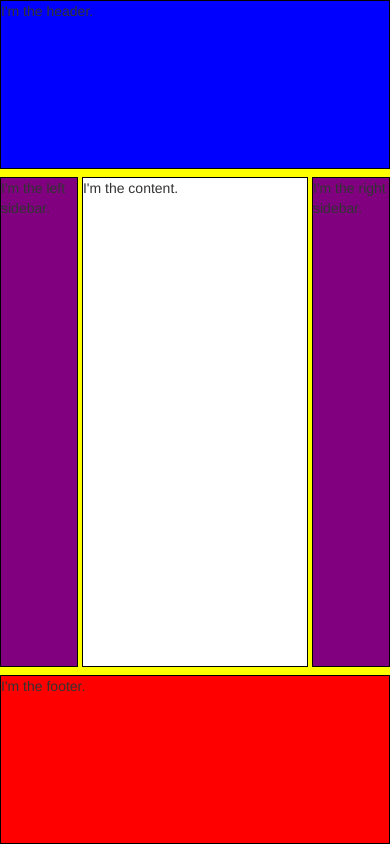
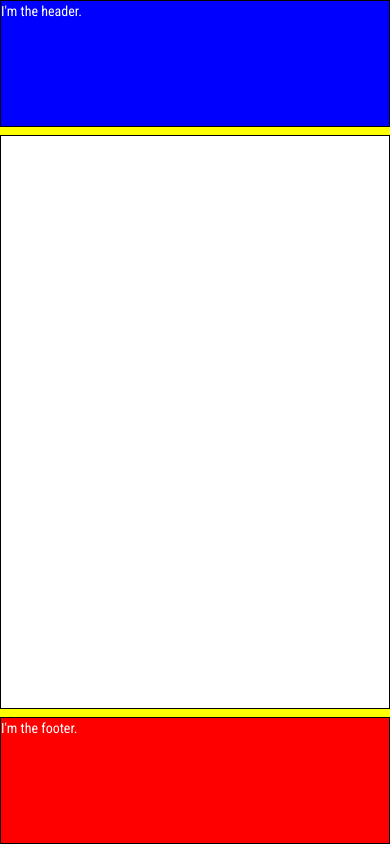
Before and after one commit to darthhomme/uiPage, a PHP site: page / in a window 390 px wide. Run offline with PHP 8.4, Linux system fonts and the light colour scheme.

Commit message:
fixing margins and stuff

```diff
--- a/index.html
+++ b/index.html
@@ -6,6 +6,7 @@
     <title>Welcome</title>
     <link href='https://fonts.googleapis.com/css?family=Roboto+Slab' rel='stylesheet' type='text/css'>
     <link rel="stylesheet" href="https://maxcdn.bootstrapcdn.com/bootstrap/3.3.6/css/bootstrap.min.css" integrity="sha384-1q8mTJOASx8j1Au+a5WDVnPi2lkFfwwEAa8hDDdjZlpLegxhjVME1fgjWPGmkzs7" crossorigin="anonymous">
+    <link href='https://fonts.googleapis.com/css?family=Roboto+Condensed' rel='stylesheet' type='text/css'>
     <link rel="stylesheet" href="style.css">
   </head>
   <body class="container">
--- a/style.css
+++ b/style.css
@@ -1,4 +1,5 @@
-.container{
+body {
+  font-family: 'Roboto Condensed', sans-serif;
   background-color: yellow;
 }
 
@@ -7,44 +8,61 @@
  top:0px;
  left:0px;
  right:0px;
- height:20%;
+ height:15%;
  overflow:hidden;
+ color: white;
  background-color: blue;
 }
 
 #left-sidebar {
  position:fixed;
- top:21%;
+ top:16%;
  left:0px;
- width: 20%;
+ width: 150px;
  bottom:21%;
+ color: white;
  background-color: purple;
 }
 
 #right-sidebar {
  position:fixed;
- top:21%;
+ top:16%;
  right:0px;
- width:20%;
+ width:150px;
  bottom:21%;
+ color: white;
  background-color: purple;
 }
 
 #footer {
  position:fixed;
- height:20%;
+ height:15%;
  left:0px;
  right:0px;
  bottom:0px;
+ color: white;
  background-color: red;
 }
 
 #content {
  position:fixed;
- top:21%;
- bottom:21%;
+ top:16%;
+ bottom:16%;
+ width: 58%;
  left:21%;
- width:58%;
+ color: white;
  background-color: white;
 }
+@media only screen and (max-width: 768px) {
+  #left-sidebar{
+    display: none;
+  }
+  #right-sidebar{
+    display: none;
+  }
+  #content {
+    width: 100%;
+    left: 0%;
+  }
+}
 div {display:block; border:1px solid black;}
```
